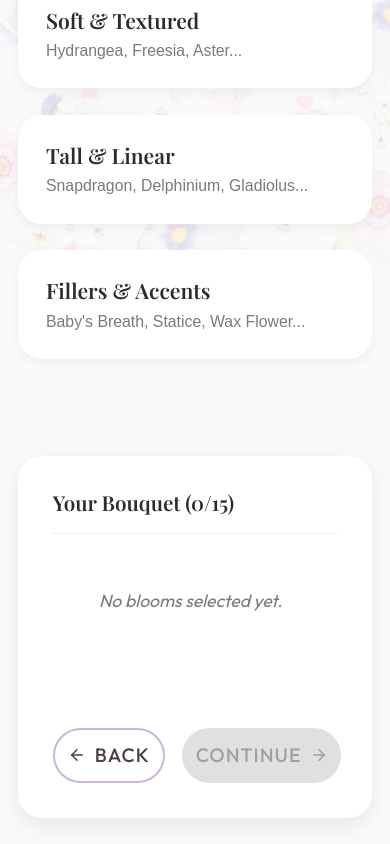
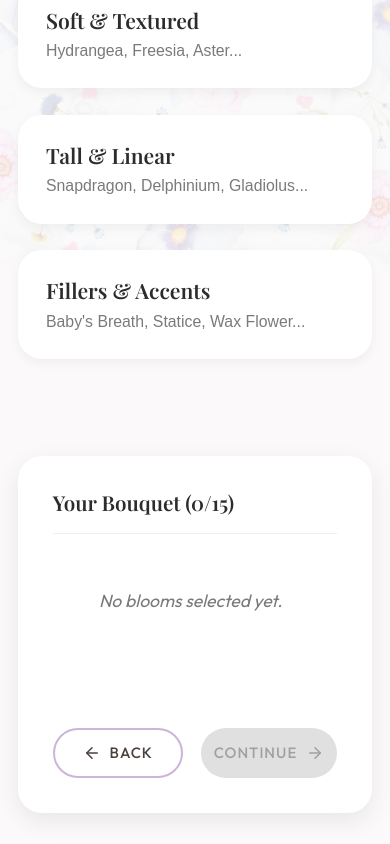
Before and after one commit to kevinexpertsz-stack/BloomForYou, a React (Vite) app: page /select in a window 390 px wide. Shown: the part 579-1423 px from the top of the page. Built offline with nearby package versions, Linux system fonts and the light colour scheme; a web font is replaced by a local one.

Commit message:
Make global .btn class responsive to mobile viewports

```diff
--- a/src/index.css
+++ b/src/index.css
@@ -173,10 +173,10 @@ a {
   align-items: center;
   justify-content: center;
   gap: 0.5rem;
-  padding: 1rem 2rem;
+  padding: clamp(0.7rem, 2vw, 1rem) clamp(0.8rem, 3vw, 2rem);
   font-family: var(--font-main);
   font-weight: 500;
-  font-size: 1.1rem;
+  font-size: clamp(0.85rem, 2.5vw, 1.1rem);
   border-radius: 50px;
   border: none;
   cursor: pointer;
```
